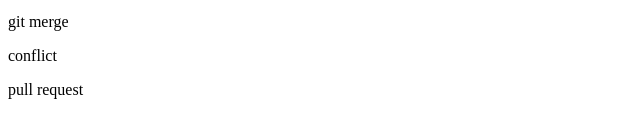
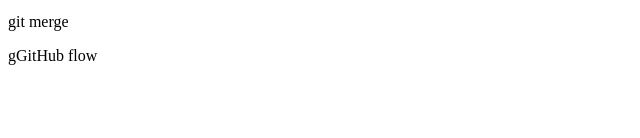
Before and after one commit to Akai-Kitune/git_tutorial, a plain HTML site: page index.html in a window 1280 px wide. Shown: the part 164-302 px from the top of the page, without its empty margins (0-640 px from the left). Drawn offline with Linux system fonts and the light colour scheme.

Commit message:
GitHub flowを追記

```diff
--- a/index.html
+++ b/index.html
@@ -3,5 +3,4 @@
 <p>git diff</p>
 <p>git commit --amend</p>
 <p>git merge</p>
-<p>conflict</p>
-<p>pull request</p>
+<p>gGitHub flow</p>
```
